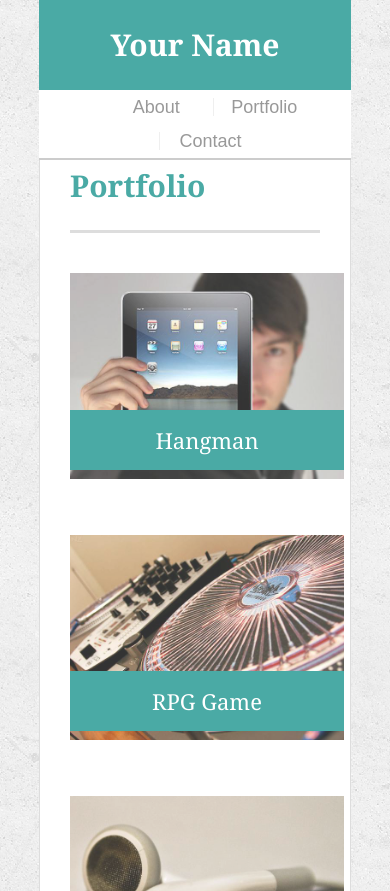
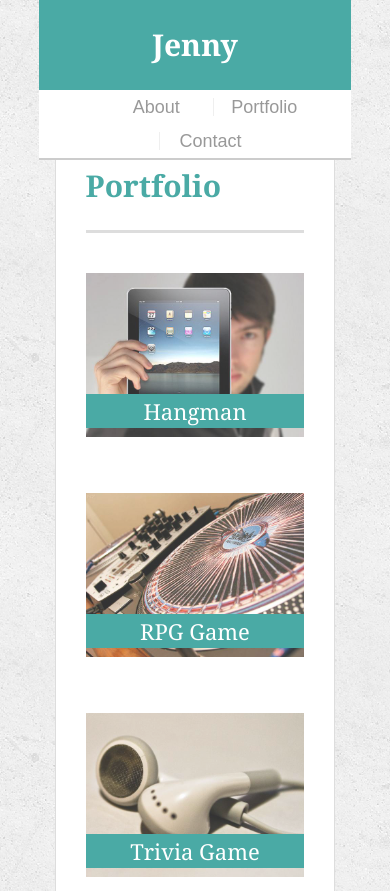
Before and after one commit to Jenny-Le/Responsive-Portofolio, a plain HTML site: page portfolio.html in a window 390 px wide. Shown: the top 891 px of the page. Drawn offline with Linux system fonts and the light colour scheme.

Commit message:
thirdpush

```diff
--- a/assets/css/style.css
+++ b/assets/css/style.css
@@ -270,12 +270,17 @@ body {
   width: 50%;
 }
 
+#main-container {
+  overflow: auto;
+  width: 90%;
+}
+
 .sidebar{
   width: 50%;
 }
 }
 
-@media only screen and (max-width: 786px) {
+@media only screen and (max-width: 768px) {
 
   .sidebar {
     max-width: unset;
@@ -286,7 +291,12 @@ body {
     margin: auto;
     margin-bottom: 20px;
 }
-
+  .work {
+  width: 45%;
+}
+.work h3 {
+  padding:2px;
+}
 }
 
 @media only screen and (max-width: 640px) {
@@ -305,14 +315,23 @@ nav {
 nav a {
 
     width:28%;
-  }
+}
 
   .auth-image {
     width: 100%;
-  }
+}
   .main-section {
     width: 100%;
-  }
+}
+.img {
+  width: 100%;
+}
+
+.work {
+  width:100%;
+}
+
+
 
 }
 }
--- a/portfolio.html
+++ b/portfolio.html
@@ -12,7 +12,7 @@
 
   <header id="masthead">
     <div class="container">
-      <a href="index.html" id="logo">Your Name</a>
+      <a href="index.html" id="logo">Jenny</a>
       <nav>
         <a href="index.html">About</a>
         <a href="portfolio.html">Portfolio</a>
```
Also changed, not shown: 2 other files.
